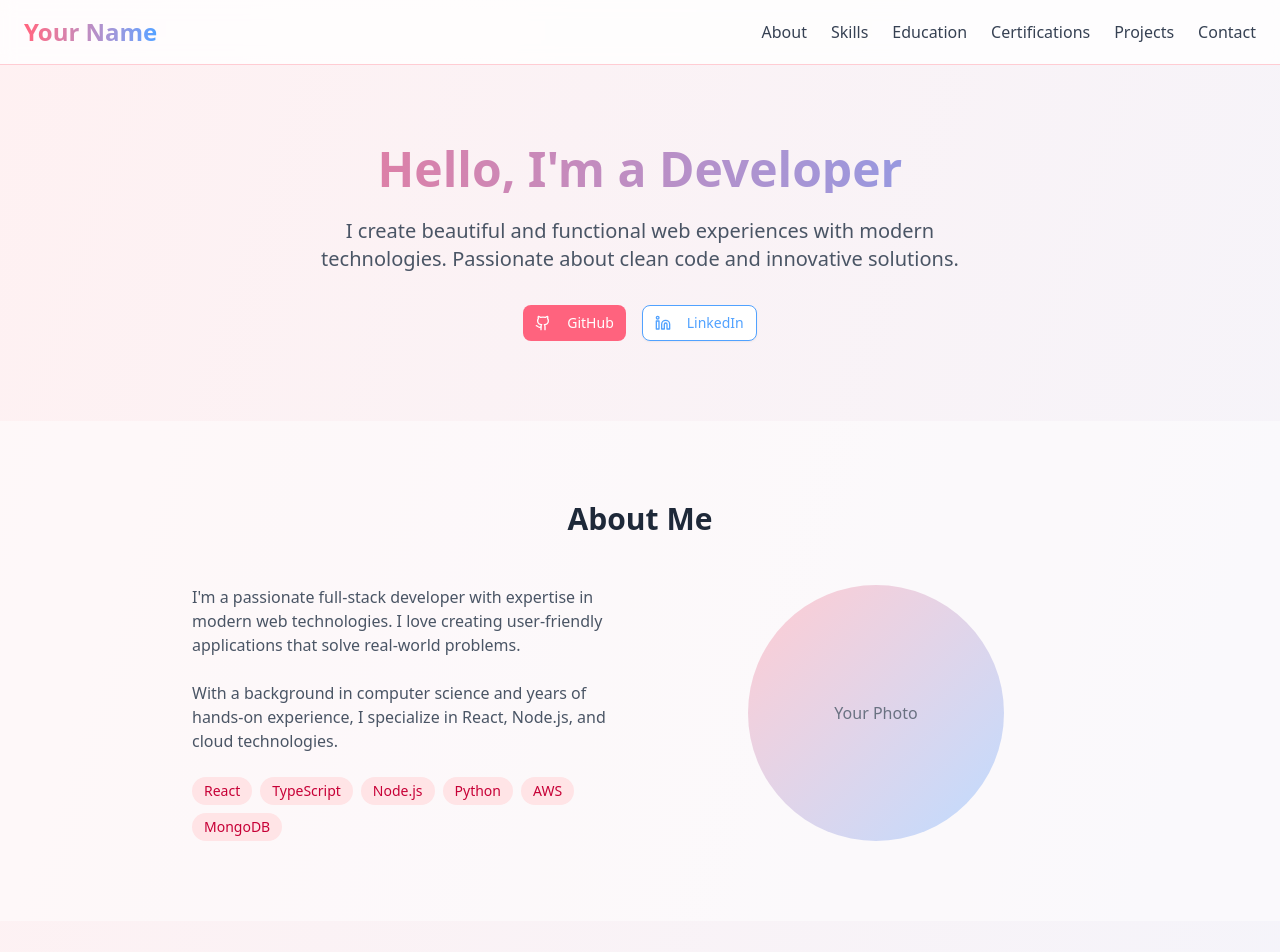
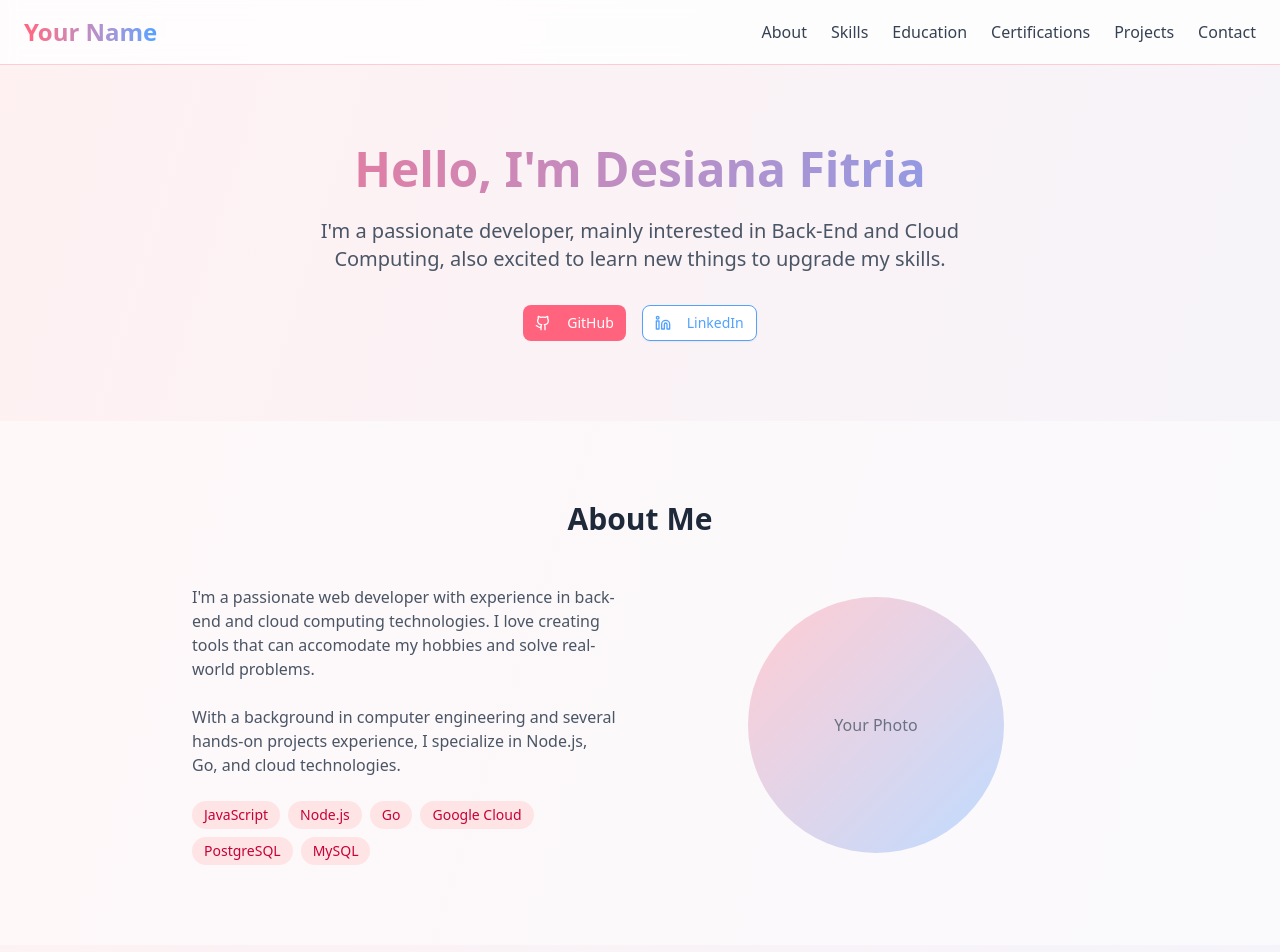
Before and after one commit to aeliakim/aeliakim.github.io, a Next.js app: page / in a window 1280 px wide. Shown: the top 952 px of the page. Built offline with nearby package versions, Linux system fonts and the light colour scheme.

Commit message:
feat: update about me section

```diff
--- a/app/page.tsx
+++ b/app/page.tsx
@@ -132,11 +132,11 @@ export default function Portfolio() {
       <section className="py-20 px-6">
         <div className="container mx-auto text-center">
           <h2 className="text-5xl font-bold mb-6 bg-gradient-to-r from-rose-400 to-blue-400 bg-clip-text text-transparent">
-            Hello, I'm a Developer
+            Hello, I'm Desiana Fitria
           </h2>
           <p className="text-xl text-gray-600 mb-8 max-w-2xl mx-auto">
-            I create beautiful and functional web experiences with modern
-            technologies. Passionate about clean code and innovative solutions.
+            I'm a passionate developer, mainly interested in Back-End and Cloud
+            Computing, also excited to learn new things to upgrade my skills.
           </p>
           <div className="flex justify-center space-x-4">
             <Button className="bg-rose-400 hover:bg-rose-500 text-white">
@@ -163,23 +163,23 @@ export default function Portfolio() {
           <div className="max-w-4xl mx-auto grid md:grid-cols-2 gap-12 items-center">
             <div>
               <p className="text-gray-600 mb-6">
-                I'm a passionate full-stack developer with expertise in modern
-                web technologies. I love creating user-friendly applications
-                that solve real-world problems.
+                I'm a passionate web developer with experience in back-end and
+                cloud computing technologies. I love creating tools that can
+                accomodate my hobbies and solve real-world problems.
               </p>
               <p className="text-gray-600 mb-6">
-                With a background in computer science and years of hands-on
-                experience, I specialize in React, Node.js, and cloud
+                With a background in computer engineering and several hands-on
+                projects experience, I specialize in Node.js, Go, and cloud
                 technologies.
               </p>
               <div className="flex flex-wrap gap-2">
                 {[
-                  "React",
-                  "TypeScript",
+                  "JavaScript",
                   "Node.js",
-                  "Python",
-                  "AWS",
-                  "MongoDB",
+                  "Go",
+                  "Google Cloud",
+                  "PostgreSQL",
+                  "MySQL",
                 ].map((skill) => (
                   <span
                     key={skill}
```
